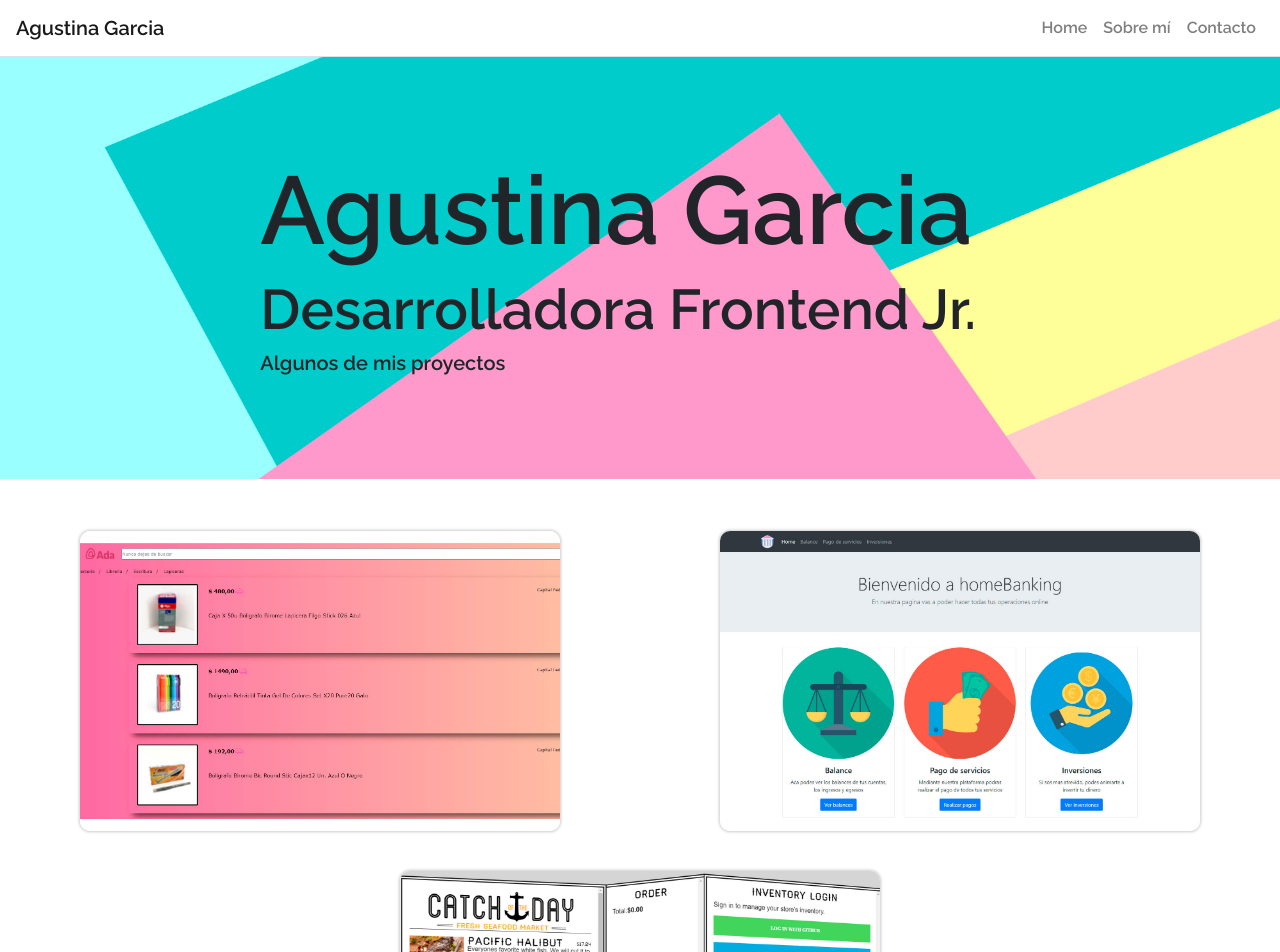
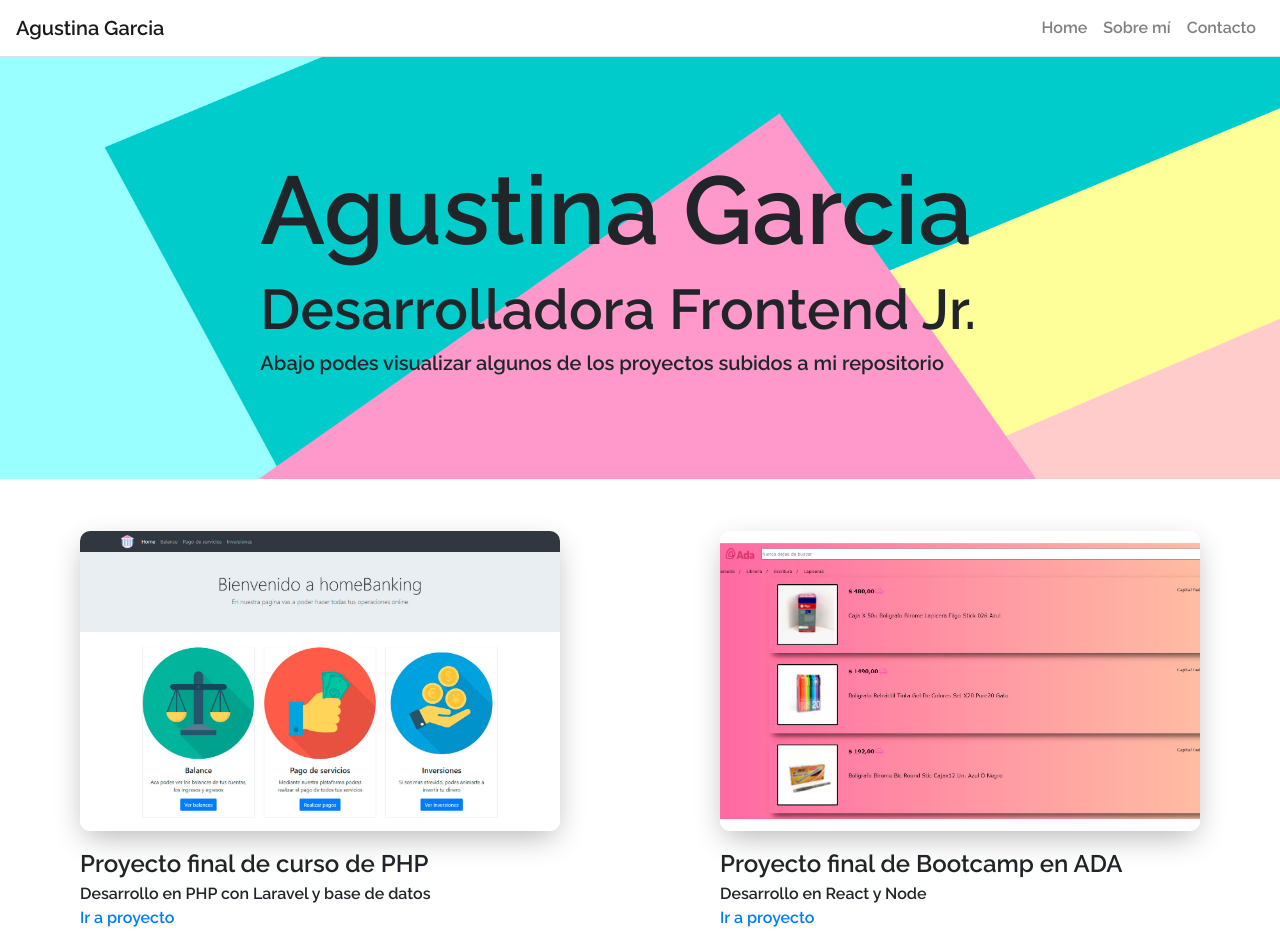
Before and after one commit to agusgarcia17/personal-page-react, a React (Create React App) app: page / in a window 1280 px wide. Shown: the top 952 px of the page. Built offline with nearby package versions, Linux system fonts and the light colour scheme.

Commit message:
Arreglso

```diff
--- a/src/App.css
+++ b/src/App.css
@@ -38,18 +38,32 @@
   border-radius: 10px;
   width: 480px;
   height: 300px;
-  box-shadow: 0px 0px 3px 1px #ccc;
+  /* box-shadow: 0px 0px 3px 1px #ccc;  */
+  box-shadow: 0px 10px 30px -5px rgba(0, 0, 0, 0.3);
+  transition: box-shadow 0.5s;
+  will-change: transform;
+}
+
+.custom-card-image:hover {
+  box-shadow: 0px 30px 100px -10px rgba(0, 0, 0, 0.4);
 }
 
 .custom-card-info {
   min-height: 100px;
-  margin-top: 0px;
+  margin-top: 15px;
 
 }
 .custom-card-title {
   font-size: 24px;
   margin: 0px;
 }
+
+  .custom-card-subTitle {
+  font-size: 16px;
+  margin: 0px;
+}
+
+
 
 
 @media (max-width: 750px) {
--- a/src/App.js
+++ b/src/App.js
@@ -24,7 +24,7 @@ class App extends React.Component {
           home : {
             title: 'Agustina Garcia',
             subtitle: 'Desarrolladora Frontend Jr.',
-            content: 'Algunos de mis proyectos',
+            content: 'Abajo podes visualizar algunos de los proyectos subidos a mi repositorio',
           },
           aboutme : {
             title: 'Sobre m&iacute;',
--- a/src/components/Card.js
+++ b/src/components/Card.js
@@ -1,11 +1,16 @@
 import React from 'react';
 import CardInfo from './CardInfo';
 
+
+
 function Card (props) {
     return (
-       <div className='custom-card'>
-           <img className='custom-card-image ' src={props.item.imgSrc} alt ={props.item.title}/>
-            {props.item.selected && <CardInfo title={props.item.title} subTitle={props.item.subTitle} link={props.item.link}/>}
+
+       <div className='custom-card d-inline-block' onMouseOver={(e) => props.click(props.item)}>
+           <img className='custom-card-image shadow-box-example ' src={props.item.imgSrc} alt ={props.item.title}/>
+            {/* Conditional render */}
+            {/* {props.item.selected && <CardInfo title={props.item.title} subTitle={props.item.subTitle} link={props.item.link}/>} */}
+          <CardInfo title={props.item.title} subTitle={props.item.subTitle} link={props.item.link}/>
        </div>
 
         )
--- a/src/components/Cardinfo.js
+++ b/src/components/Cardinfo.js
@@ -1,24 +1,18 @@
 import React from 'react';
-import {useSpring, animated} from 'react-spring';
 
 function CardInfo (props)  {
 
-    const style = useSpring({
-        opacity: 1, from: {opacity: 0}
 
 
+    return (
+        <div className='custom-card-info' >
 
-    })
-
-    return (
-        <animated.div className='custom-card-info' style={style}>
-
-            <p>{props.title}</p>
-            <p>{props.subTitle}</p>
-            <a href={props.link}  rel="noopener noreferrer" target='_blank'>View</a>
+            <p className="custom-card-title">{props.title}</p>
+            <p className="custom-card-subTitle">{props.subTitle}</p>
+            <a href={props.link}  rel="noopener noreferrer" target='_blank'>Ir a proyecto</a>
 
 
-        </animated.div>
+        </div>
     )
 
 
--- a/src/components/Carousel.js
+++ b/src/components/Carousel.js
@@ -13,19 +13,19 @@ class Carousel extends React.Component {
         this.state = {
             items: [
                 {
-                id: 0,
+                    id: 0,
+                    title: 'Proyecto final de curso de PHP',
+                    subTitle: 'Desarrollo en PHP con Laravel y base de datos',
+                    imgSrc: PHP,
+                    link: 'https://obscure-refuge-50354.herokuapp.com/',
+                    selected: false
+                },
+                {
+                id: 1,
                 title: 'Proyecto final de Bootcamp en ADA',
                 subTitle: 'Desarrollo en React y Node',
                 imgSrc: ADA,
                 link: 'https://github.com/agusgarcia17/proyecto-final',
-                selected: false
-            },
-            {
-                id: 1,
-                title: 'Proyecto final de curso de PHP',
-                subTitle: 'Desarrollo en PHP con Laravel y base de datos',
-                imgSrc: PHP,
-                link: 'https://obscure-refuge-50354.herokuapp.com/',
                 selected: false
             },
             {
@@ -63,7 +63,7 @@ class Carousel extends React.Component {
 
     makeItems = (items) => {
         return items.map(item => {
-            return <Card item={item} onClick= {(e => this.handleCardClick(item.id, e))} key={item.id}/>
+            return <Card item={item} click= {(e => this.handleCardClick(item.id, e))} key={item.id}/>
         })
     }
 
```
